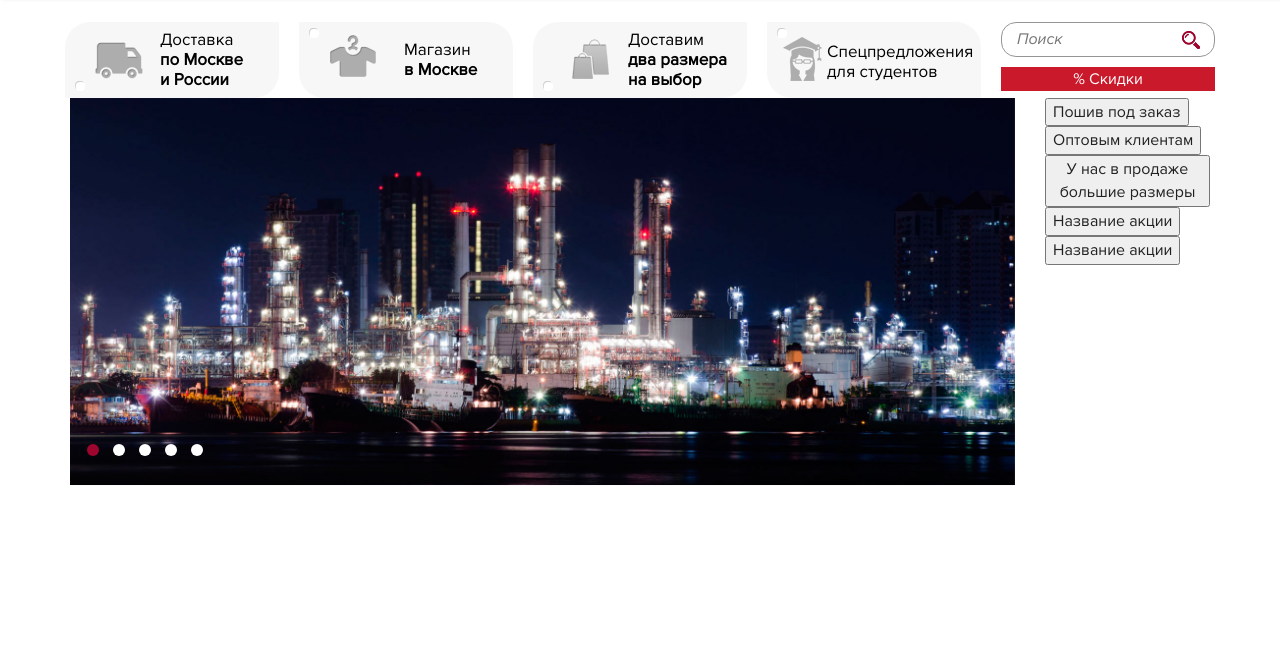
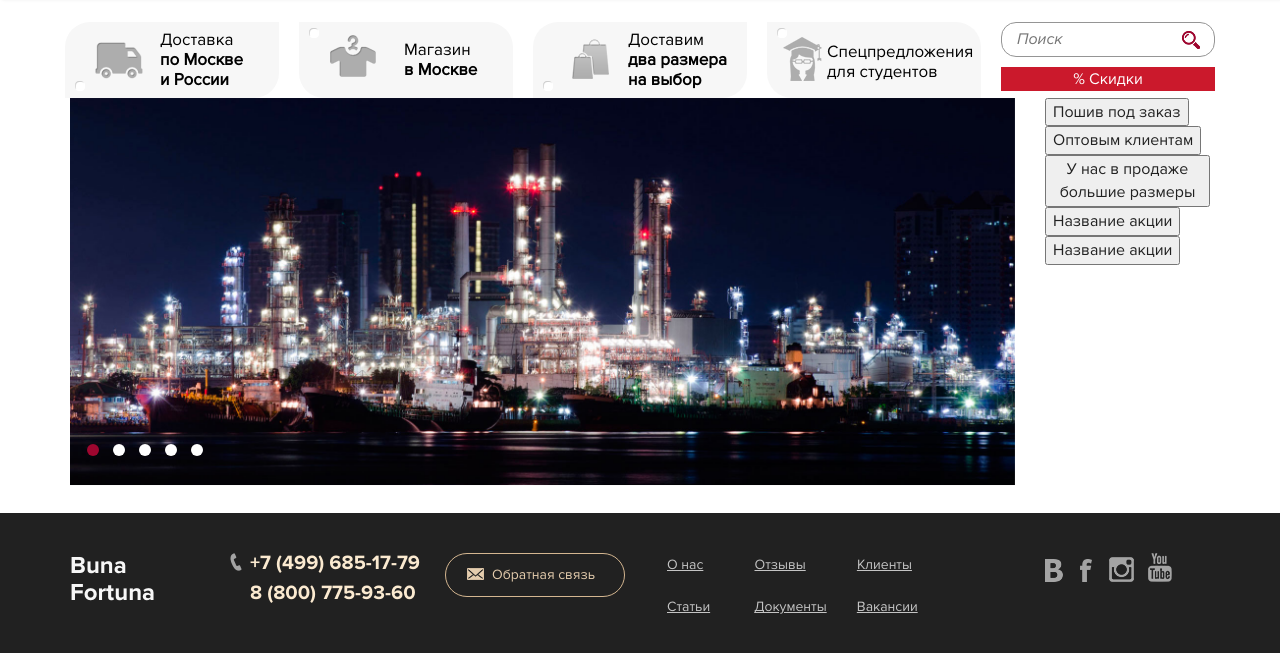
Before and after one commit to alscon/buna, a plain HTML site: page index.html in a window 1280 px wide. Shown: the part 151-804 px from the top of the page. Drawn offline with nearby package versions, Linux system fonts and the light colour scheme.

Commit message:
header+footer

```diff
--- a/css/style.css
+++ b/css/style.css
@@ -452,6 +452,154 @@ a:hover
     text-align: left;
     display: block;
 }
+
+/* ========================= footer ====================== */
+.wrapper.gray
+{
+	margin-top: 25px;
+}
+.gray
+{
+    background-color: #212121;
+}
+.footer
+{
+	padding: 40px 0;
+    color: #f7f7f7;
+}
+.logo-footer
+{
+    font-size: 24px;
+	color: #f7f7f7;
+    font-family: 'ProximaNova-Bold';
+    margin-top: 0;
+}
+.tel .phone
+{
+    font-size: 20px;
+	color: #fbead0;
+    margin-bottom: 10px;
+}
+.tel:before
+{
+    content: '';
+    position: absolute;
+    width: 12px;
+	height: 18px;
+    background: url(../img/phone.png) 0 0 no-repeat;
+    margin-left: -20px;
+}
+.bt-call, .tel
+{
+    padding-left: 0;
+}
+.bt-call a
+{
+    -webkit-border-radius: 24px;
+	-moz-border-radius: 24px;
+	border-radius: 24px;
+    border: 1px solid #d4b690;
+    font-size: 14px;
+	color: #e4ccad;
+    padding: 11px 27px;
+    display: block;
+    padding-left: 46px;
+}
+.bt-call a:before
+{
+    content: '';
+    position: absolute;
+    width: 17px;
+    height: 17px;
+    background: url(../img/mail.png) 0 0 no-repeat;
+    margin-left: -25px;
+    margin-top: 3px;
+}
+.menu-footer
+{
+    padding-left: 0;
+    padding-right: 0;
+}
+.menu-footer ul
+{
+    padding-left: 0;
+    list-style: none;
+    display: inline-block;
+}
+.menu-footer ul li
+{
+    display: inline-block;
+
+}
+.menu-footer ul li a
+{
+    font-size: 14px;
+	text-decoration: underline;
+	color: #c4c4c4;
+    padding: 20px;
+    display: block;
+    padding: 0 20px 10px 27px;
+}
+.menu-footer ul li a:hover
+{
+    color: #e4ccad;
+}
+.second li:nth-child(2) a
+{
+    padding-left: 20px;
+}
+.second li:nth-child(3) a
+{
+    padding-left: 6px;
+}
+.vk,.fb
+{
+    background: url(../img/vk.png) 0 -24px no-repeat;
+    display: inline-block;
+    height: 23px;
+    width: 18px;
+
+}
+.vk:hover
+{
+    background: url(../img/vk.png) 0 0 no-repeat;
+}
+.fb
+{
+	display: inline-block;
+    background: url(../img/fb.png) 0 0 no-repeat;
+    margin-left: 10px;
+}
+.fb:hover
+{
+    background: url(../img/fb.png) 0 -26px no-repeat;
+}
+.ins
+{
+    display: inline-block;
+    background: url(../img/ins.png) 0 0 no-repeat;
+    height: 25px;
+    width: 25px;
+    margin-left: 10px;
+}
+.ins:hover
+{
+    background: url(../img/ins.png) 0 -27px no-repeat;
+}
+.youT
+{
+    width: 24px;
+    height: 29px;
+    display: inline-block;
+    background: url(../img/youT.png) 0 0 no-repeat;
+    margin-left: 10px;
+}
+.youT:hover
+{
+    background: url(../img/youT.png) 0 -31px no-repeat;
+}
+
+
  /* ======================= medias ====================== */
 
 @media (min-width: 768px) {
--- a/index.html
+++ b/index.html
@@ -141,6 +141,50 @@
 		</div>
 	</section> <!-- end content -->
 
+   <div class="clear-fix"></div>
+
+    <section class="wrapper gray"> <!-- start footer -->
+        <div class="container">
+            <div class="row footer">
+
+                <div class="col-lg-2"> <!-- start logo -->
+                    <h4 class="logo-footer">Buna <br>Fortuna</h4>
+                </div> <!-- end logo -->
+
+                <div class="col-lg-2 tel"> <!-- start phone -->
+                    <p class="phone">+7 (499) 685-17-79</p>
+                    <p class="phone">8 (800) 775-93-60</p>
+                </div> <!-- end phone -->
+
+                <div class="col-lg-2 bt-call"> <!-- start call -->
+                    <a href="" id="call-back">Обратная связь</a>
+                </div> <!-- end call -->
+
+                <div class="col-lg-4 menu-footer"> <!-- start nav -->
+                    <nav>
+                        <ul class="first">
+                            <li><a href="" htef="#">О нас</a></li>
+                            <li><a href="" htef="#">Отзывы</a></li>
+                            <li><a href="" htef="#">Клиенты</a></li>
+                        </ul>
+                        <ul class="second">
+                            <li><a href="" htef="#">Статьи</a></li>
+                            <li><a href="" htef="#">Документы</a></li>
+                            <li><a href="" htef="#">Вакансии</a></li>
+                        </ul>
+                    </nav>
+                </div> <!-- start nav -->
+
+                <div class="col-lg-2 soc">
+                    <a href="#" class="vk"></a>
+                    <a href="#" class="fb"></a>
+                    <a href="#" class="ins"></a>
+                    <a href="#" class="youT"></a>
+                </div>
+
+            </div>
+        </div>
+    </section><!-- end footer -->
 
     <!-- jQuery (necessary for Bootstrap's JavaScript plugins) -->
     <script src="http://ajax.googleapis.com/ajax/libs/jquery/1.11.2/jquery.min.js"></script>
```
Also changed, not shown: img/fb.png (added), img/ins.png (added), img/mail.png (added), img/phone.png (added), img/vk.png (added), img/youT.png (added).
